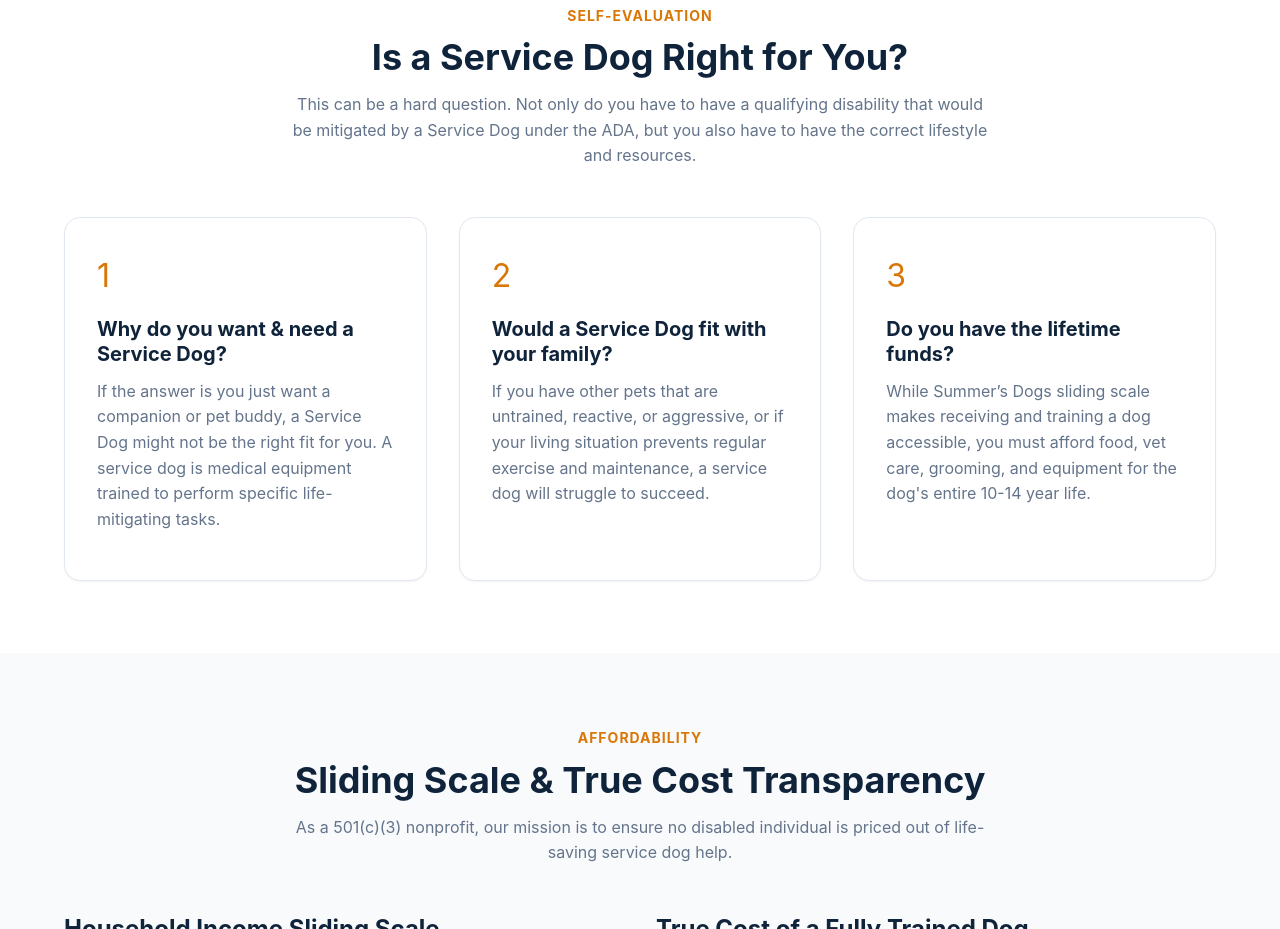
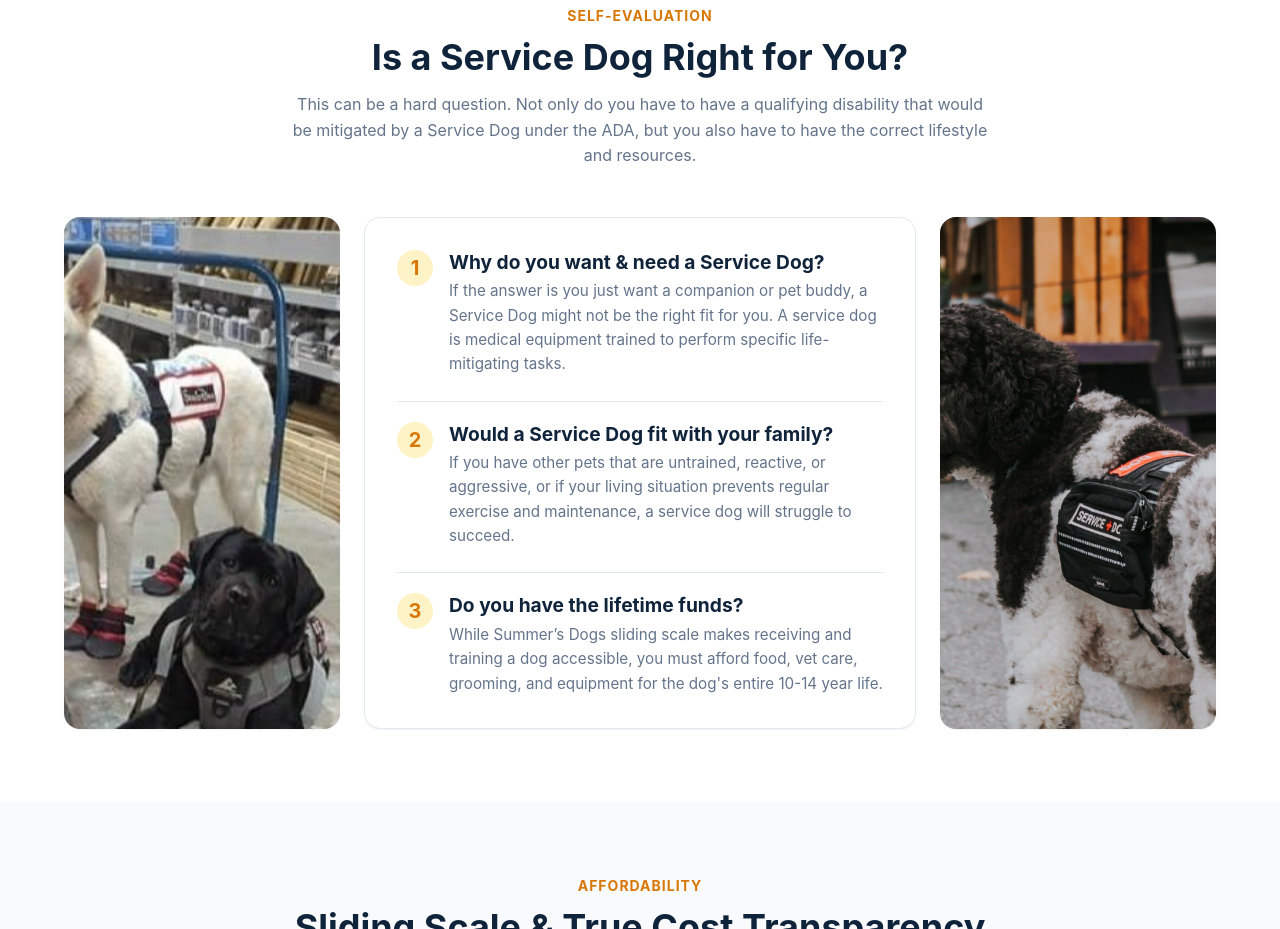
Before and after one commit to DLMorrell/summersdogs, a plain HTML site: page service-dogs.html in a window 1280 px wide. Shown: the part 441-1370 px from the top of the page. Drawn offline with Linux system fonts and the light colour scheme.

Commit message:
Add photos flanking Is a Service Dog Right for You card in service-dogs.html

```diff
--- a/assets/css/style.css
+++ b/assets/css/style.css
@@ -980,3 +980,34 @@ textarea {
     gap: 1.5rem;
   }
 }
+
+/* Flanked Evaluation Layout */
+.evaluation-flanked-layout {
+  display: grid;
+  grid-template-columns: 1fr 2fr 1fr;
+  gap: 1.5rem;
+  align-items: stretch;
+}
+
+.evaluation-side-img {
+  border-radius: var(--radius-lg);
+  overflow: hidden;
+  box-shadow: var(--shadow-sm);
+  background-color: #e2e8f0;
+}
+
+.evaluation-side-img img {
+  width: 100%;
+  height: 100%;
+  object-fit: cover;
+  display: block;
+}
+
+@media (max-width: 992px) {
+  .evaluation-flanked-layout {
+    grid-template-columns: 1fr;
+  }
+  .evaluation-side-img {
+    height: 260px;
+  }
+}
--- a/service-dogs.html
+++ b/service-dogs.html
@@ -63,29 +63,48 @@
         </p>
       </div>
 
-      <div class="grid-3">
-        <div class="card" style="padding: 2rem;">
-          <div style="font-size: 2rem; color: var(--accent); margin-bottom: 1rem;">1</div>
-          <h3 style="font-size: 1.25rem;">Why do you want & need a Service Dog?</h3>
-          <p class="text-muted">
+      <div class="evaluation-flanked-layout">
+        <!-- Left Photo -->
+        <div class="evaluation-side-img">
+          <img src="assets/images/367422379_10220484921473288_9123821328419070647_n.jpg" alt="Service Dog Training in Field">
+        </div>
+
+        <!-- Center Evaluation Card -->
+        <div class="card" style="padding: 2rem; display: flex; flex-direction: column; justify-content: space-between; gap: 1.5rem;">
+          <div style="display: flex; gap: 1rem; align-items: flex-start;">
+            <div style="font-size: 1.25rem; font-weight: 700; color: var(--accent); background: #fef3c7; width: 36px; height: 36px; border-radius: 50%; display: flex; align-items: center; justify-content: center; flex-shrink: 0;">1</div>
+            <div>
+              <h3 style="font-size: 1.2rem; margin-bottom: 0.35rem;">Why do you want & need a Service Dog?</h3>
+              <p class="text-muted" style="margin: 0; font-size: 0.95rem;">
                 If the answer is you just want a companion or pet buddy, a Service Dog might not be the right fit for you. A service dog is medical equipment trained to perform specific life-mitigating tasks.
               </p>
             </div>
+          </div>
 
-        <div class="card" style="padding: 2rem;">
-          <div style="font-size: 2rem; color: var(--accent); margin-bottom: 1rem;">2</div>
-          <h3 style="font-size: 1.25rem;">Would a Service Dog fit with your family?</h3>
-          <p class="text-muted">
+          <div style="display: flex; gap: 1rem; align-items: flex-start; padding-top: 1.25rem; border-top: 1px solid var(--border-color);">
+            <div style="font-size: 1.25rem; font-weight: 700; color: var(--accent); background: #fef3c7; width: 36px; height: 36px; border-radius: 50%; display: flex; align-items: center; justify-content: center; flex-shrink: 0;">2</div>
+            <div>
+              <h3 style="font-size: 1.2rem; margin-bottom: 0.35rem;">Would a Service Dog fit with your family?</h3>
+              <p class="text-muted" style="margin: 0; font-size: 0.95rem;">
                 If you have other pets that are untrained, reactive, or aggressive, or if your living situation prevents regular exercise and maintenance, a service dog will struggle to succeed.
               </p>
             </div>
+          </div>
 
-        <div class="card" style="padding: 2rem;">
-          <div style="font-size: 2rem; color: var(--accent); margin-bottom: 1rem;">3</div>
-          <h3 style="font-size: 1.25rem;">Do you have the lifetime funds?</h3>
-          <p class="text-muted">
+          <div style="display: flex; gap: 1rem; align-items: flex-start; padding-top: 1.25rem; border-top: 1px solid var(--border-color);">
+            <div style="font-size: 1.25rem; font-weight: 700; color: var(--accent); background: #fef3c7; width: 36px; height: 36px; border-radius: 50%; display: flex; align-items: center; justify-content: center; flex-shrink: 0;">3</div>
+            <div>
+              <h3 style="font-size: 1.2rem; margin-bottom: 0.35rem;">Do you have the lifetime funds?</h3>
+              <p class="text-muted" style="margin: 0; font-size: 0.95rem;">
                 While Summer’s Dogs sliding scale makes receiving and training a dog accessible, you must afford food, vet care, grooming, and equipment for the dog's entire 10-14 year life.
               </p>
+            </div>
+          </div>
+        </div>
+
+        <!-- Right Photo -->
+        <div class="evaluation-side-img">
+          <img src="assets/images/image.jpg" alt="Service Dog Handler Practice">
         </div>
       </div>
     </div>
```
Lines whose indentation alone changed are shown as unchanged.
